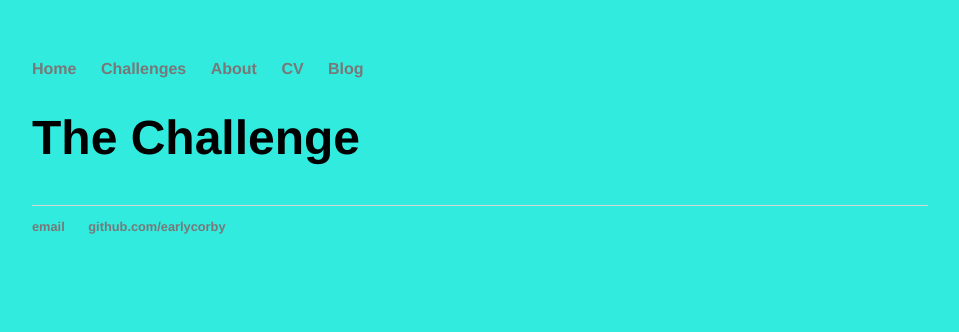
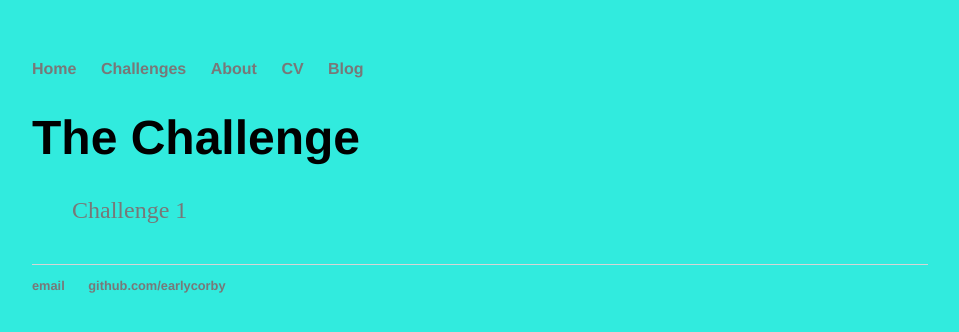
Before and after one commit to earlycorby/earlycorby.github.io, a Jekyll site: the page built from challenge/index.html, in a window 1280 px wide. Shown: the top 332 px of the page, without its empty margins (160-1119 px from the left). Built offline with Jekyll 4.4.1, drawn with Linux system fonts in a browser that asks for light colours.

Commit message:
Update index.html

```diff
--- a/challenge/index.html
+++ b/challenge/index.html
@@ -6,8 +6,6 @@ title: The Challenge
 <h1>{{page.title}}</h1>
 
 <ul class="challenges">
+    <li><a href="DragontailFibres.html">Challenge 1</a></li>
 
-	  {% for challenge in site.challenges %}
-	    <li><span>{{ challenge.date | date_to_string }}</span> >> <a href="{{ challenge.url }}" title="{{ challenge.title }}">{{ challenge.title }}</a></li>
-	  {% endfor %}
 	</ul>
```
